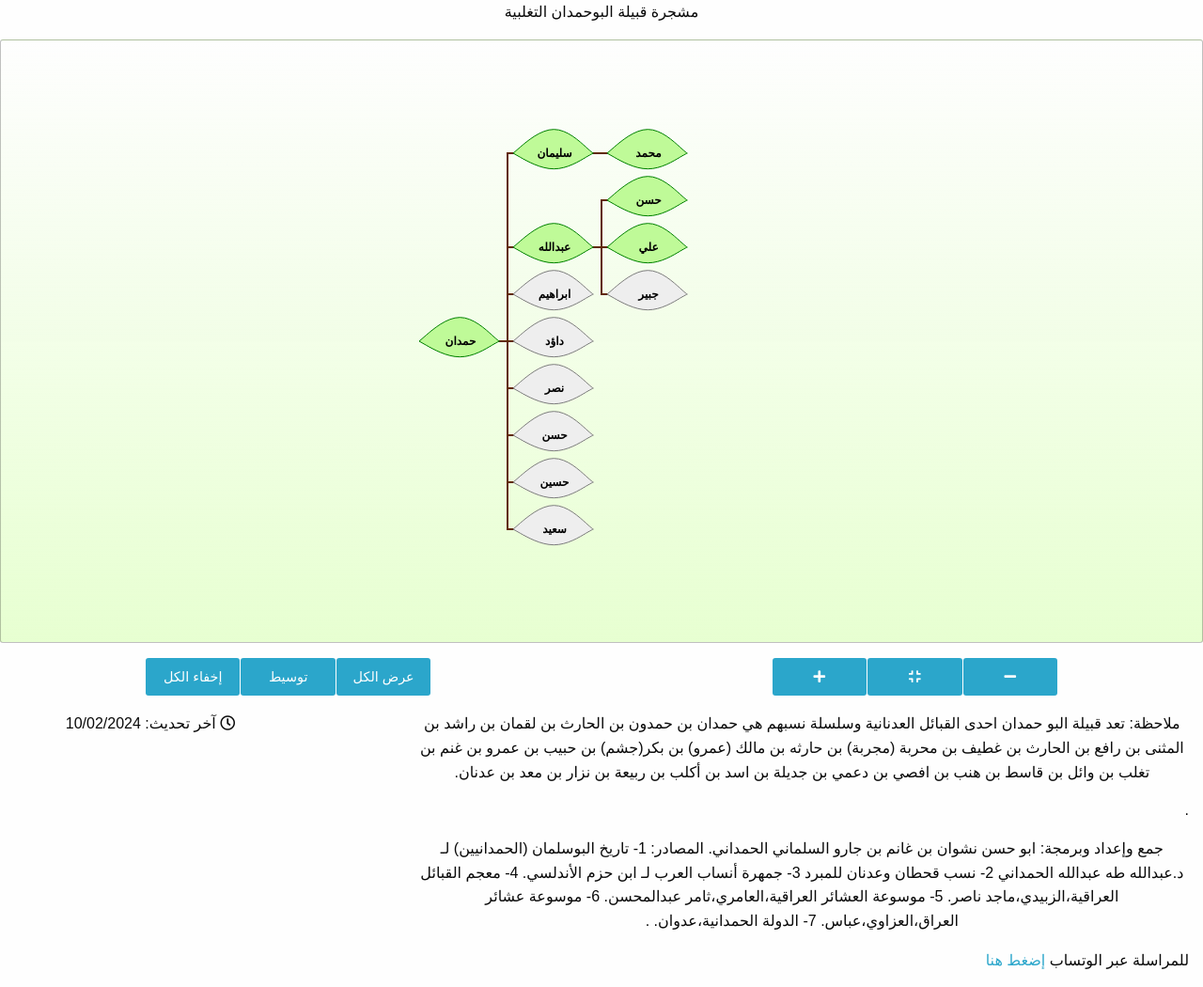
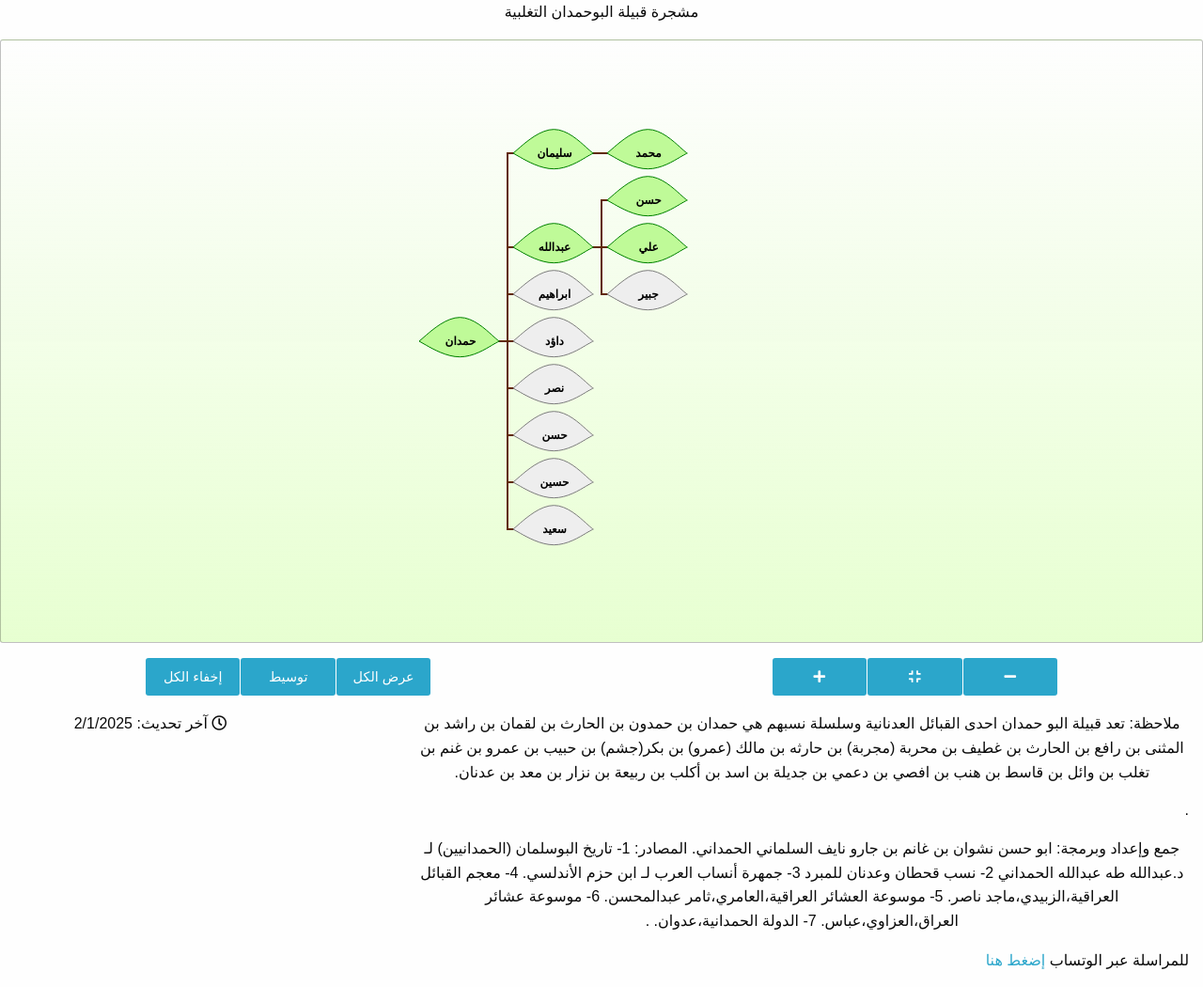
Before and after one commit to NashwanJarro/Hamdany2023, a plain HTML site: page index.html in a window 1280 px wide. Shown: the whole page at 94% size. Drawn offline with Linux system fonts and the light colour scheme; a web font is replaced by a local one.

Commit message:
Update index.html

```diff
--- a/index.html
+++ b/index.html
@@ -61,7 +61,7 @@ $(document).ready(function(){
     <div class="columns medium-8">
 <p class="text-center">ملاحظة: تعد قبيلة البو حمدان احدى القبائل العدنانية وسلسلة نسبهم هي حمدان بن حمدون بن الحارث بن لقمان بن راشد بن المثنى بن رافع بن الحارث بن غطيف بن محربة (مجربة) بن حارثه بن مالك (عمرو) بن بكر(جشم) بن حبيب بن عمرو بن غنم بن تغلب بن وائل بن قاسط بن هنب بن افصي بن دعمي بن جديلة بن اسد بن أكلب بن ربيعة بن نزار بن معد بن عدنان.</p>
 .</p>
-        <p class="text-center"> جمع وإعداد وبرمجة: ابو حسن نشوان بن غانم بن جارو السلماني الحمداني. المصادر:
+        <p class="text-center"> جمع وإعداد وبرمجة: ابو حسن نشوان بن غانم بن جارو نايف السلماني الحمداني. المصادر:
 1- تاريخ البوسلمان (الحمدانيين) لـ د.عبدالله طه عبدالله الحمداني
 2- نسب قحطان وعدنان للمبرد
 3- جمهرة أنساب العرب لـ ابن حزم الأندلسي.
@@ -75,7 +75,7 @@ $(document).ready(function(){
     </p>
     </div>
     <div class="columns medium-3">
-        <p class="text-center"><i class="far fa-clock"></i> آخر تحديث: 10/02/2024</p>
+        <p class="text-center"><i class="far fa-clock"></i> آخر تحديث: 2/1/2025</p>
     </div>
 </div>
         <script src="static/js/what-input.js" defer></script>
```
